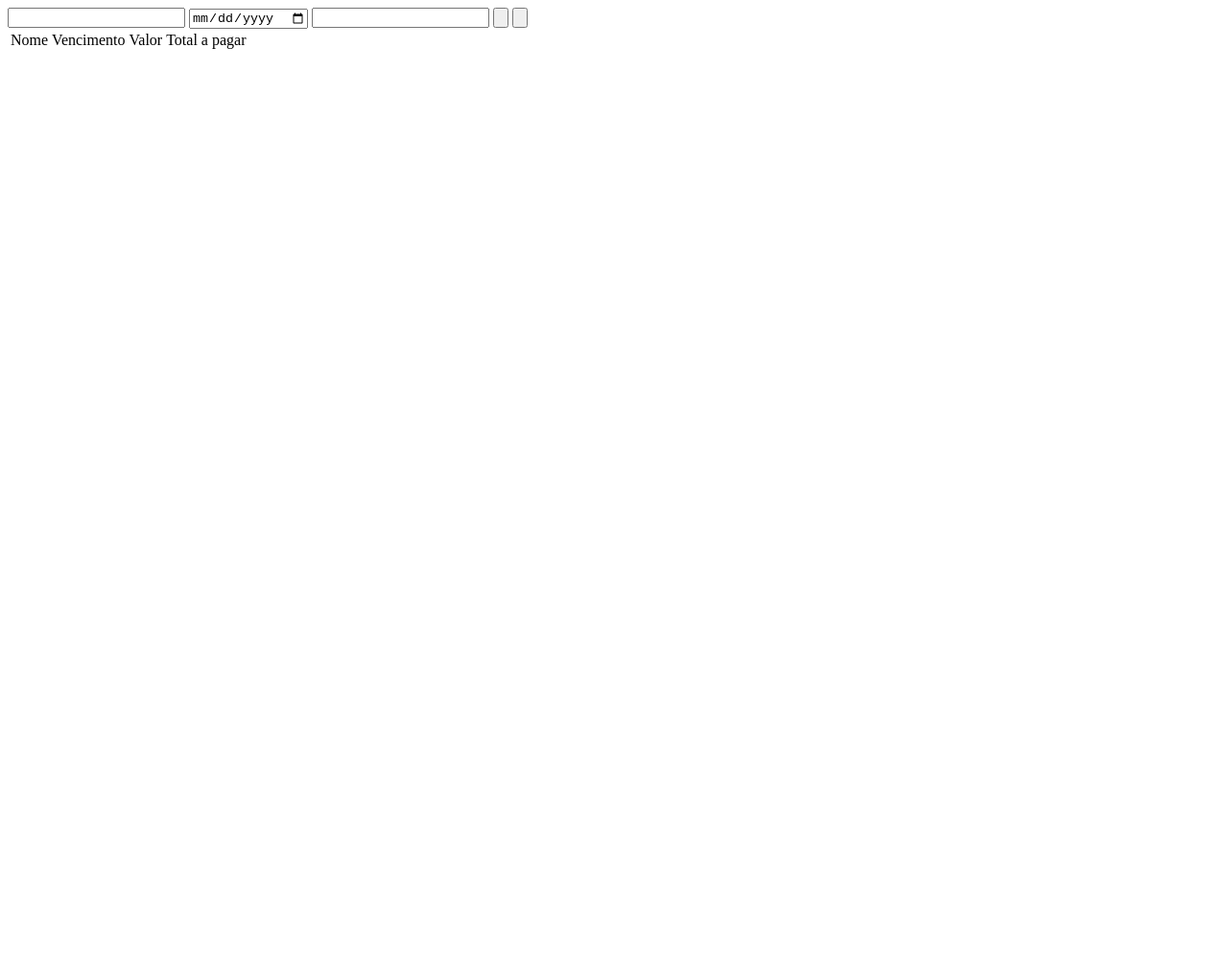
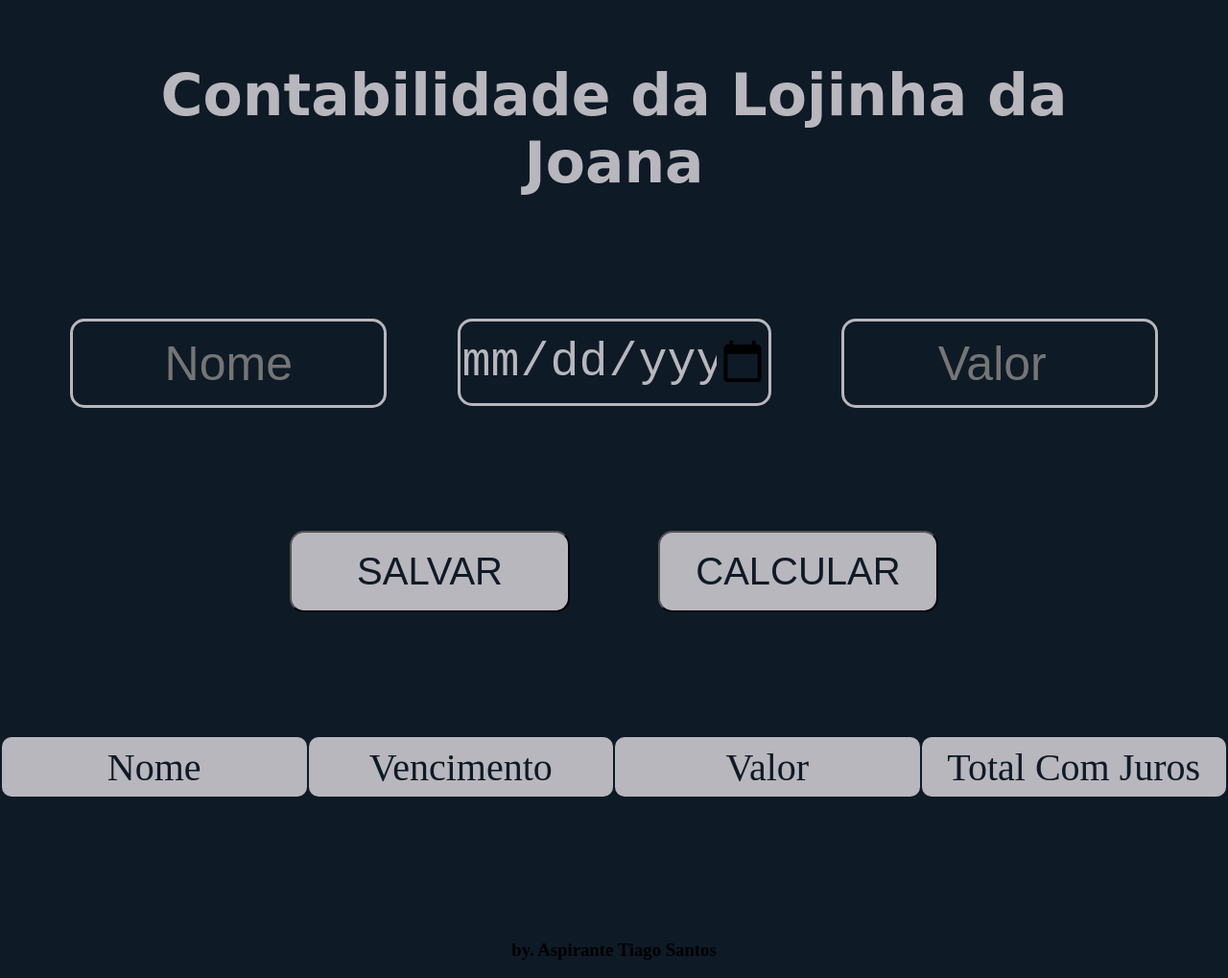
Before and after one commit to tiagooogomes/lojaJoana, a plain HTML site: page index.html in a window 1280 px wide. Shown: the whole page at 96% size. Before the commit the page ends 800 px from the top, so only its background shows below. Drawn offline with Linux system fonts and the light colour scheme; a web font is replaced by a local one.

Commit message:
Finalizando

```diff
--- a/index.html
+++ b/index.html
@@ -3,29 +3,43 @@
     <head>
         <meta charset="UTF-8">
         <title>Document</title>
+        <link rel="stylesheet" href="style.css" type="text/css">
+        <link rel="preconnect" href="https://fonts.googleapis.com" />
+        <link rel="preconnect" href="https://fonts.gstatic.com" crossorigin />
+        <link href="https://fonts.googleapis.com/css2?family=Lily+Script+One&display=swap" rel="stylesheet">
+        <!-- <link rel="shortcut icon" href="img/icone.svg" type="image/x-icon" /> -->
+        <link href="https://fonts.googleapis.com/css2?family=Roboto&display=swap" rel="stylesheet">
     </head>
     <body>
         <main>
+            <h1>Contabilidade da Lojinha da <span>Joana</span></h1>
             <form>
-                <input type="text" id="nomeDoCliente"/>
+                <div id="campos">
+                    <input type="text" id="nomeDoCliente" placeholder="Nome"/>
                     <input type="date" id="dataDoVencimento"/>
-                <input type="number" id="valorDaCompra"/>
-                <input type="button" onclick="inserirArray()" />
-                <input type="button" onclick="adiconarJuros()" />
+                    <input type="number" id="valorDaCompra" placeholder="Valor"/>
+                </div>
+                <div id="botoes">
+                    <input type="button" onclick="inserirArray()" value="SALVAR"/>
+                    <input type="button" onclick="adiconarJuros()" value="CALCULAR"/>
+                </div>
             </form>
             <table id="tabela">
+                <thead>
                     <tr>
                         <td>Nome</td>
                         <td>Vencimento</td>
                         <td>Valor</td>
-                    <td>Total a pagar</td>
+                        <td>Total Com Juros</td>
                     </tr>
+                </thead>
                 <tbody id="tabela2">
-
                 </tbody>
-
+            </table>
         </main>
-        </main>
+        <footer>
+            <h3>by. Aspirante Tiago Santos</h3>
+        </footer>
         <script src="script.js"></script>
     </body>
 </html>
--- a/style.css
+++ b/style.css
@@ -0,0 +1,81 @@
+body{
+    background-color: #0E1A26;
+    margin: 0;
+}
+
+span{
+    display: block;
+}
+
+h1{
+    color: #B8B7BD;
+    font-size: 60px;
+    text-align: center;
+    font-family: 'Lily Script One', cursive;
+    margin-top: 5%;
+}
+
+input{
+    width: 25%;
+    height: 85px;
+}
+
+#campos{
+    width: 100%;
+    display: flex;
+    justify-content: space-evenly;
+    margin-top: 10%;
+}
+
+#campos input{
+    background-color: transparent;
+    border: 3px solid #B8B7BD;
+    color: #B8B7BD;
+    font-size: 50px;
+    text-align: center;
+    border-radius: 15px;
+}
+
+#botoes{
+    width: 60%;
+    display: flex;
+    justify-content: space-around;
+    margin-top: 10%;
+    margin-left: 20%;
+}
+#botoes input{
+    background-color: #B8B7BD;
+    width: 38%;
+    border-radius: 15px;
+    color: #0E1A26;
+    font-size: 40px;
+}
+
+tr, table{
+    width: 100%;
+}
+
+thead td{
+    background-color: #B8B7BD;
+    color: #0E1A26;
+}
+
+td{
+    width: 25%;
+    height: 60px;
+    text-align: center;
+    font-size: 40px;
+    color: #B8B7BD;
+    border-radius: 10px;
+}
+
+table{
+    margin-top: 10%;
+}
+
+footer{
+    display: flex;
+    justify-content: center;
+    text-align: center;
+    margin-top: 10%;
+}
```
Lines whose indentation alone changed are shown as unchanged.
